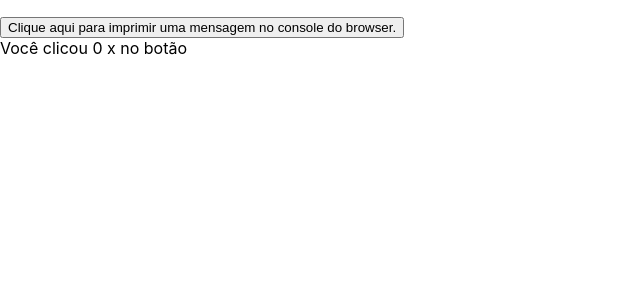
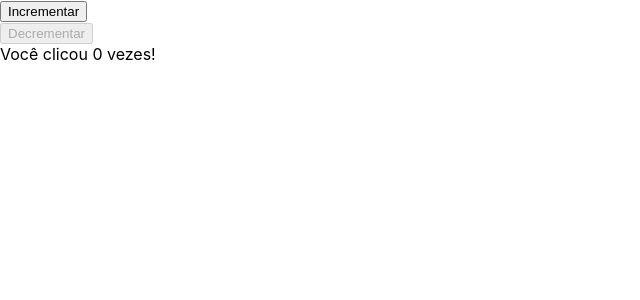
Before and after one commit to valdairelaborata/reactjs_13184, a React (Create React App) app in the folder my-app/: page / in a window 1280 px wide. Shown: the top 300 px of the page, without its empty margins (0-640 px from the left). Built offline with nearby package versions, Linux system fonts and the light colour scheme.

Commit message:
contador

```diff
--- /dev/null
+++ b/my-app/src/Contador.js
@@ -0,0 +1,37 @@
+
+import React from "react"
+
+
+class Contador extends React.Component {
+    constructor(props) {
+        super(props)
+        this.state = {
+            nr_clicks: 0,
+            maximo: 5,
+            minino: 0
+        }
+
+        this.incrementar = this.incrementar.bind(this)
+        this.decrementar = this.decrementar.bind(this)
+    }
+
+    incrementar() {
+        this.setState({ nr_clicks: this.state.nr_clicks + 1 })
+    }
+
+    decrementar() {
+        this.setState({ nr_clicks: this.state.nr_clicks - 1 })
+    }
+
+    render() {
+        return <>
+            <button onClick={this.incrementar} disabled={this.state.nr_clicks >= this.state.maximo}>Incrementar</button>
+            <br></br>
+            <button onClick={this.decrementar} disabled={this.state.nr_clicks <= this.state.minino}>Decrementar</button>
+            <br></br>
+            <label>Você clicou {this.state.nr_clicks} vezes!</label>
+        </>
+    }
+}
+
+export default Contador
--- a/my-app/src/index.js
+++ b/my-app/src/index.js
@@ -2,13 +2,16 @@ import React from 'react';
 import ReactDOM from 'react-dom/client';
 import './index.css';
 import reportWebVitals from './reportWebVitals';
-import ButtonEvent from './ButtonEvent'
+import Contador from './Contador'
+
+
+// import ButtonEvent from './ButtonEvent'
 
 const root = ReactDOM.createRoot(document.getElementById('root'));
 
 root.render(
   <div>
-    <ButtonEvent></ButtonEvent>
+    <Contador></Contador>
   </div>
 )
 
```
